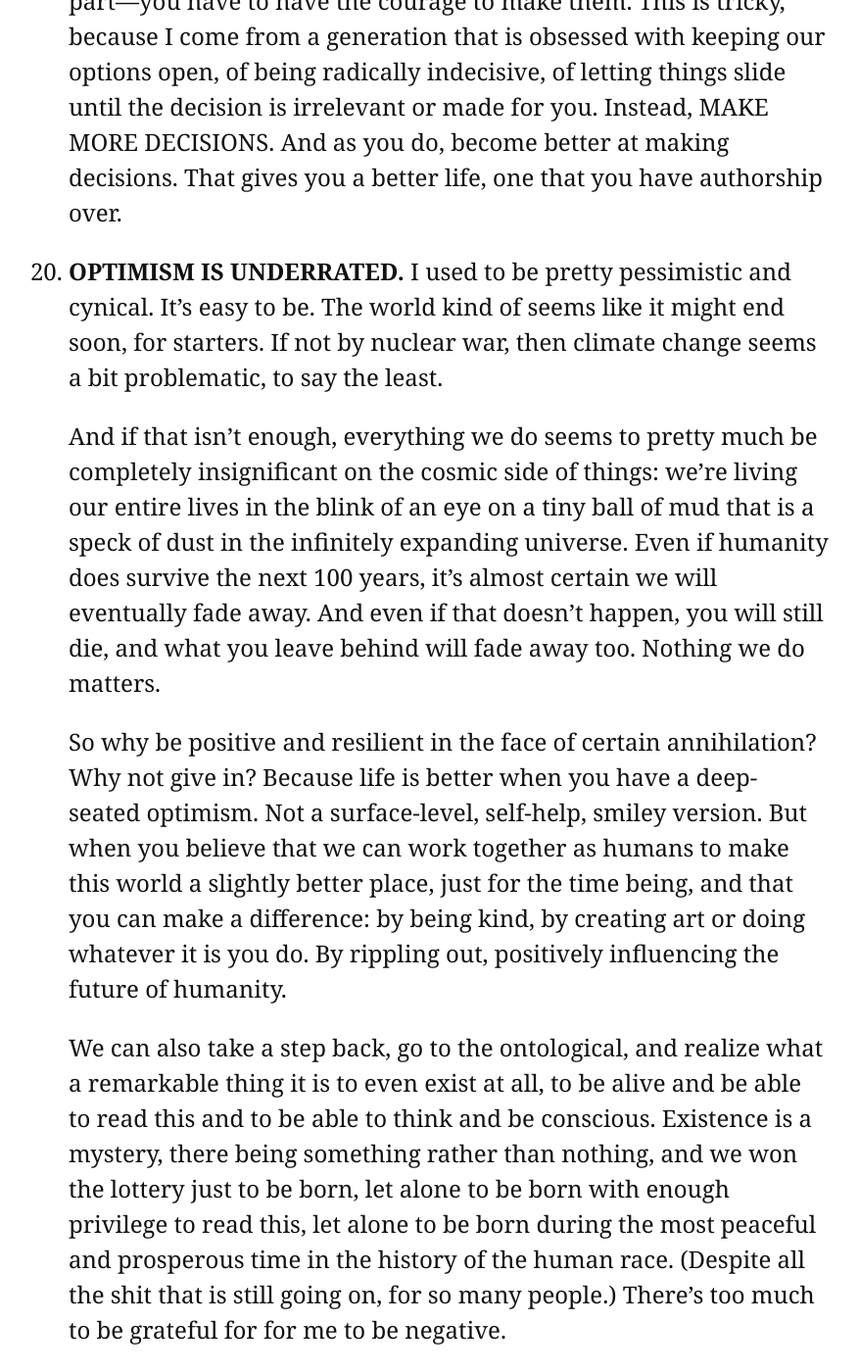
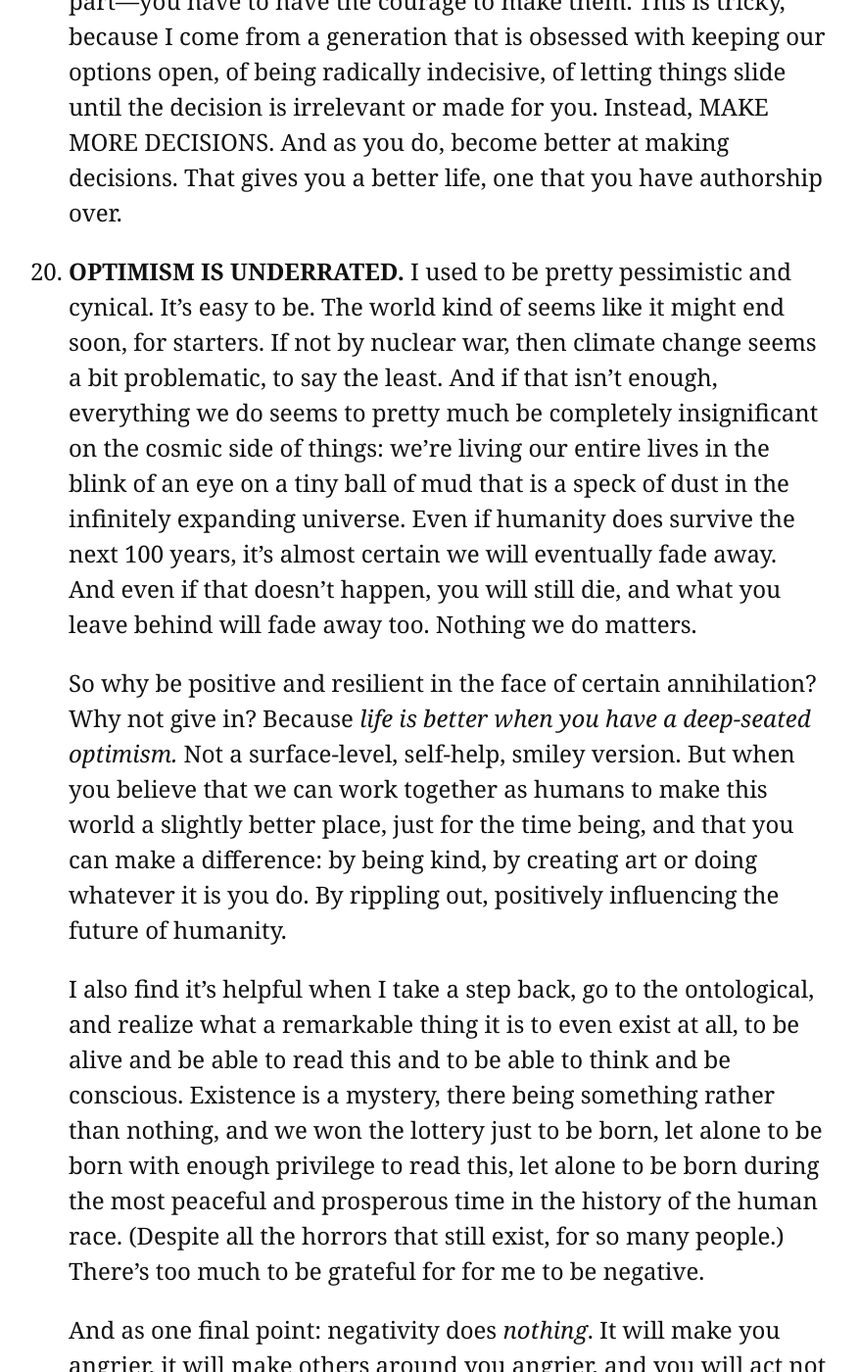
Before and after one commit to gcuddy/gcuddy.github.io, a Jekyll site: the page built from _posts/2018-01-15-twentythree.md, in a window 1280 px wide and 1400 px high, scrolled down 5962 px. Shown: the whole window at 98% size, without its empty margins (202-1079 px from the left). Built offline with Jekyll 4.4.1, drawn with Linux system fonts in a browser that asks for light colours; some of the changed text lies outside the part shown.

Commit message:
A couple updates.

```diff
--- a/_posts/2018-01-15-twentythree.md
+++ b/_posts/2018-01-15-twentythree.md
@@ -28,20 +28,18 @@ Today I turn 23. Here are 23 things I’ve learned, principles to live by.
 17. **PAIN IS A PART OF LIFE.** As much as we try to avoid it, we will suffer. This is the first thing the Buddha taught, and the dude was spot on. Instead of flinching away, I’ve found it’s best to embrace that it’s going to happen. We get upset about stupid things, feel heartbreak, fall in and out of love, get hurt by friends—and these are just some small, first world problems. But pain can make us stronger. We can grow through failure. When we open up to it, feel into it, and then reflect upon what happened: we can become just a bit better, a bit stronger, a bit wiser. But it’s a continual up-and-down process, of failing and rebounding, of getting hurt and bouncing back—the key is to make sure it’s trending upwards, from a macro perspective.
 18. **KEEP AN OPEN MIND.** In the past I’ve been somewhat argumentative and closed-minded. I think I’m right and that’s that. I’m trying to become more open-minded, and radically so. So that even when I come in with an extreme bias, I try to listen. I try to keep an open mind in all ways: in life, in art, in thought systems, in politics. In that way, life is continually opening new doorways for me to explore. I don’t assume I know everything about anything. Because I pretty much never do.
 19. **KNOW WHAT THE BEST DECISIONS ARE, THEN MAKE THEM.** This is from [Ray Dalio](https://www.principles.com/), and this one I have taped to my wall. You have to, with the best of your abilities, determine what the best decisions are. And then—and this is by far the much more difficult part—you have to have the courage to make them. This is tricky, because I come from a generation that is obsessed with keeping our options open, of being radically indecisive, of letting things slide until the decision is irrelevant or made for you. Instead, MAKE MORE DECISIONS. And as you do, become better at making decisions. That gives you a better life, one that you have authorship over.
-20. **OPTIMISM IS UNDERRATED.** I used to be pretty pessimistic and cynical. It’s easy to be. The world kind of seems like it might end soon, for starters. If not by nuclear war, then climate change seems a bit problematic, to say the least.
+20. **OPTIMISM IS UNDERRATED.** I used to be pretty pessimistic and cynical. It’s easy to be. The world kind of seems like it might end soon, for starters. If not by nuclear war, then climate change seems a bit problematic, to say the least. And if that isn’t enough, everything we do seems to pretty much be completely insignificant on the cosmic side of things: we’re living our entire lives in the blink of an eye on a tiny ball of mud that is a speck of dust in the infinitely expanding universe. Even if humanity does survive the next 100 years, it’s almost certain we will eventually fade away. And even if that doesn’t happen, you will still die, and what you leave behind will fade away too. Nothing we do matters.
 
-	And if that isn’t enough, everything we do seems to pretty much be completely insignificant on the cosmic side of things: we’re living our entire lives in the blink of an eye on a tiny ball of mud that is a speck of dust in the infinitely expanding universe. Even if humanity does survive the next 100 years, it’s almost certain we will eventually fade away. And even if that doesn’t happen, you will still die, and what you leave behind will fade away too. Nothing we do matters.
+	So why be positive and resilient in the face of certain annihilation? Why not give in? Because *life is better when you have a deep-seated optimism.* Not a surface-level, self-help, smiley version. But when you believe that we can work together as humans to make this world a slightly better place, just for the time being, and that you can make a difference: by being kind, by creating art or doing whatever it is you do. By rippling out, positively influencing the future of humanity.
 
-	So why be positive and resilient in the face of certain annihilation? Why not give in? Because life is better when you have a deep-seated optimism. Not a surface-level, self-help, smiley version. But when you believe that we can work together as humans to make this world a slightly better place, just for the time being, and that you can make a difference: by being kind, by creating art or doing whatever it is you do. By rippling out, positively influencing the future of humanity.
+	I also find it's helpful when I take a step back, go to the ontological, and realize what a remarkable thing it is to even exist at all, to be alive and be able to read this and to be able to think and be conscious. Existence is a mystery, there being something rather than nothing, and we won the lottery just to be born, let alone to be born with enough privilege to read this, let alone to be born during the most peaceful and prosperous time in the history of the human race. (Despite all the horrors that still exist, for so many people.) There’s too much to be grateful for for me to be negative.
 
-	We can also take a step back, go to the ontological, and realize what a remarkable thing it is to even exist at all, to be alive and be able to read this and to be able to think and be conscious. Existence is a mystery, there being something rather than nothing, and we won the lottery just to be born, let alone to be born with enough privilege to read this, let alone to be born during the most peaceful and prosperous time in the history of the human race. (Despite all the shit that is still going on, for so many people.) There’s too much to be grateful for for me to be negative.
+	And as one final point: negativity does *nothing*. It will make you angrier, it will make others around you angrier, and you will act not from a place of love. Even if the world is going to end, having this essential optimism is important for a productive worldview because it makes you be able to act at all. And being optimistic leads to being kind, and being kind leads to being happier. And if we’re going to die, we might as well spend this short life being as happy as we can be.
 
-	As a further point, negativity does *nothing*. It will make you angrier, it will make others around you angrier, and you will act not from a place of love. Even if the world is going to end, having this essential optimism is important for a productive worldview because it makes you be able to act at all. And being optimistic leads to being kind, and being kind leads to being happier. And if we’re going to die, we might as well spend this short life being as happy as we can be.
-
-	I now try to carry optimism with me in most matters. I assume that my best growth is ahead of me and that the world will continue, that it can be redeemed. I do this because I have no other choice if I want to be able to be a productive, sane, and happy member of society. It’s not delusional—I’m well aware of the horrors of the world, and I am still pessimistic about certain matters. But again, it’s a deeper thing: it’s *acting* from a deeper place of optimism. Not necessarily “everything is going to be alright” but “everything is going to be, and that’s alright”.
+	I now try to carry optimism with me in most matters. I assume that my best growth is ahead of me and that the world will continue, that it can be redeemed. I do this because I have no other choice if I want to be able to be a productive, sane, and happy member of society. It’s not delusional—I strive to understand reality as-it-is, and I am still pessimistic about certain matters. But again, it’s a deeper thing: it’s *acting* from a deeper place of optimism. Not necessarily “everything is going to be alright” but “everything is going to be, and that’s alright." I should write fortune cookies.
 22. **TAKE RESPONSIBILITY.** This is another radical shift I made in the last year, and it must be carefully explained, but here it is: take responsibility for EVERYTHING in your life. Yes, everything. That doesn’t mean blame. It doesn’t mean beating yourself up for things you did, or things that happened to you. It just means owning your life, really taking complete authorship over it. When you do this, something strange happens, and that’s that things start to seem like they’re more in your control. By taking responsibility for things that weren’t even our fault, it means we don’t flinch away from reality. It means not blaming, but taking things in stride and saying, “OK, this happened, what can I do about it now.” Owning our actions and their consequences. Owning everything in our lives.
 23. **TRUST YOURSELF.** By this I mean trust your intuition more. Trusting your gut is actually a biological thing; we’ve had millions of years of evolution to get here, and humans have long relied on trusting their guts. In this day and age it’s easy to second guess it, or defer to an opinion you read online. But when we really listen to ourselves, really get in touch with our intuition, we almost always make better decisions, and decisions we are more satisfied with. It’s something I’m still learning.
-24. **WRITE.** Writing, along with reading and perhaps meditation, is one of the great meta-skills. That is, it’s useful no matter what you do, and its value is widely applicable and compounds. I have been a somewhat obsessive journaler in the past, and I think that this can sometimes lead to us telling ourselves a narrative that is false—this has happened to me—so I wouldn’t recommend becoming obsessive about it. But I journal almost every morning and/or night, just to get down all the crazy shit that bubbles up from the subconscious. I find that when I do, I am more centered, and I get more ideas. Both of those are big wins. But diaries are also, as Austin Kleon puts it, “[evidence of our days](https://austinkleon.com/2017/11/29/evidence/)”. And then, when you do it enough, it becomes something to look forward to. Writing becomes a way to think, a way to process, a way to articulate what has been brewing around in the back corners of your brain for too long.
+24. **WRITE.** Writing, along with reading and perhaps meditation, is one of the great meta-skills. That is, it’s useful no matter what you do, and its value is widely applicable and compounds. I have been a somewhat obsessive journaler in the past, and I think that this can sometimes lead to us telling ourselves a narrative that is false—this has happened to me—so I wouldn’t recommend becoming obsessive about it. But I journal almost every morning and/or night, just to get down all the crazy shit that bubbles up from the subconscious. I find that when I do, I am more centered, and I get more ideas. Both of those are big wins. But diaries are also, as Austin Kleon puts it, “[evidence of our days](https://austinkleon.com/2017/11/29/evidence/)”. And then, when you do it enough, it becomes something to look forward to. Writing becomes a way to think, a way to process, a way to articulate what has been brewing around in the back corners of your brain for too long. And then, when you're ready (or not), you might try sharing some of it.
 
 
 Okay. That’s 23. I hope this list expands and refines over the years. I’ve been surrounded by the most remarkable people in my life, and I hope to continue to meet new people and have the opportunity to spread more love. I love you all, and I love life.
```
Also changed, not shown: other parts of _posts/2018-01-15-twentythree.md (+1 -1 lines), _posts/2017-12-21-all-those-wasted-days.md (+1 -1 lines), index.md (+1 -1 lines).
